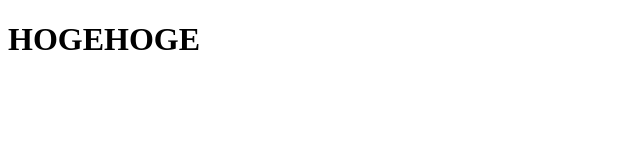
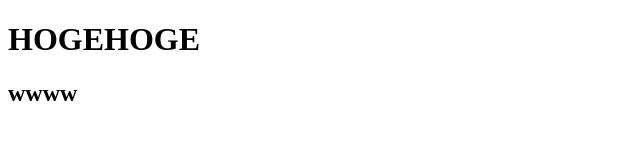
Before and after one commit to itc-s22030/TestRepository, a plain HTML site: page index.html in a window 1280 px wide. Shown: the full height of the page, 0-640 px from the left. Drawn offline with Linux system fonts and the light colour scheme.

Commit message:
wwwwをh2タグで追加

```diff
--- a/index.html
+++ b/index.html
@@ -6,5 +6,6 @@
 </head>
 <body>
     <h1>HOGEHOGE</h1>
+    <h2>wwww</h2>
 </body>
 </html>
```
